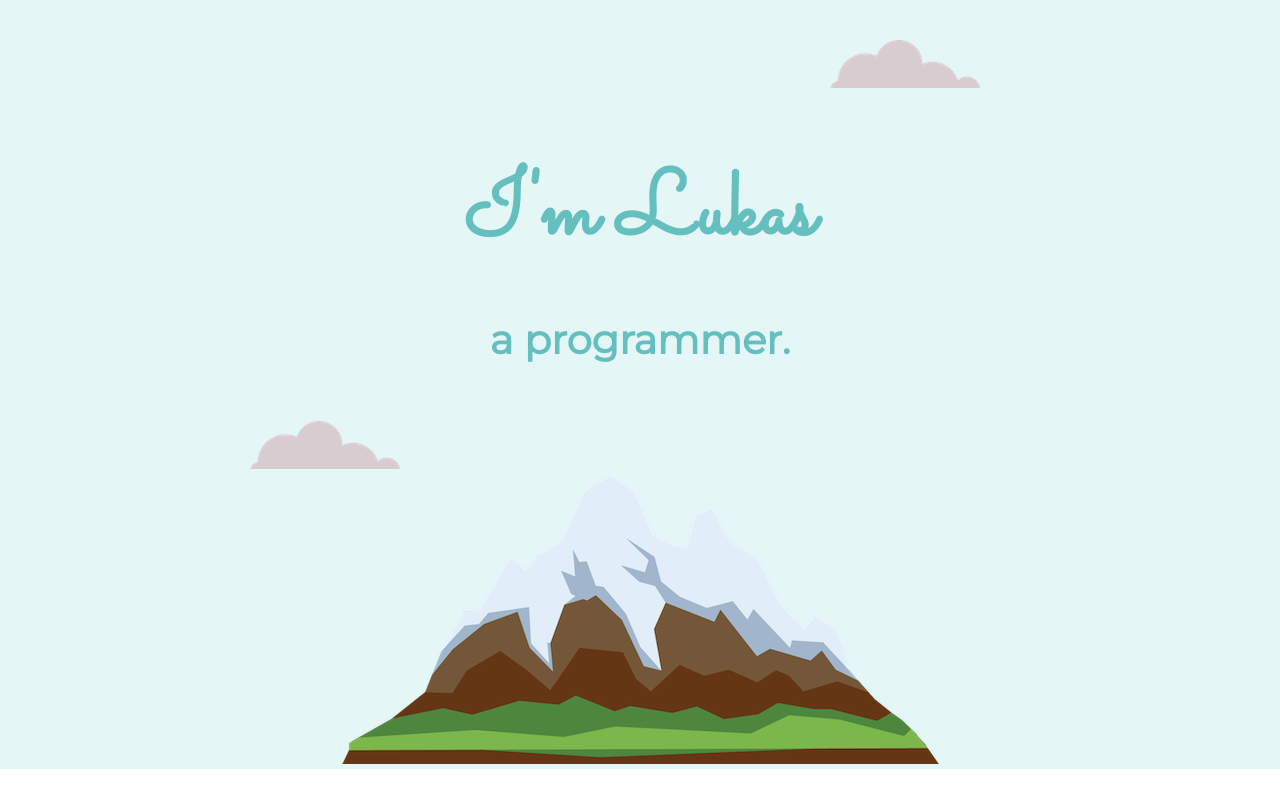
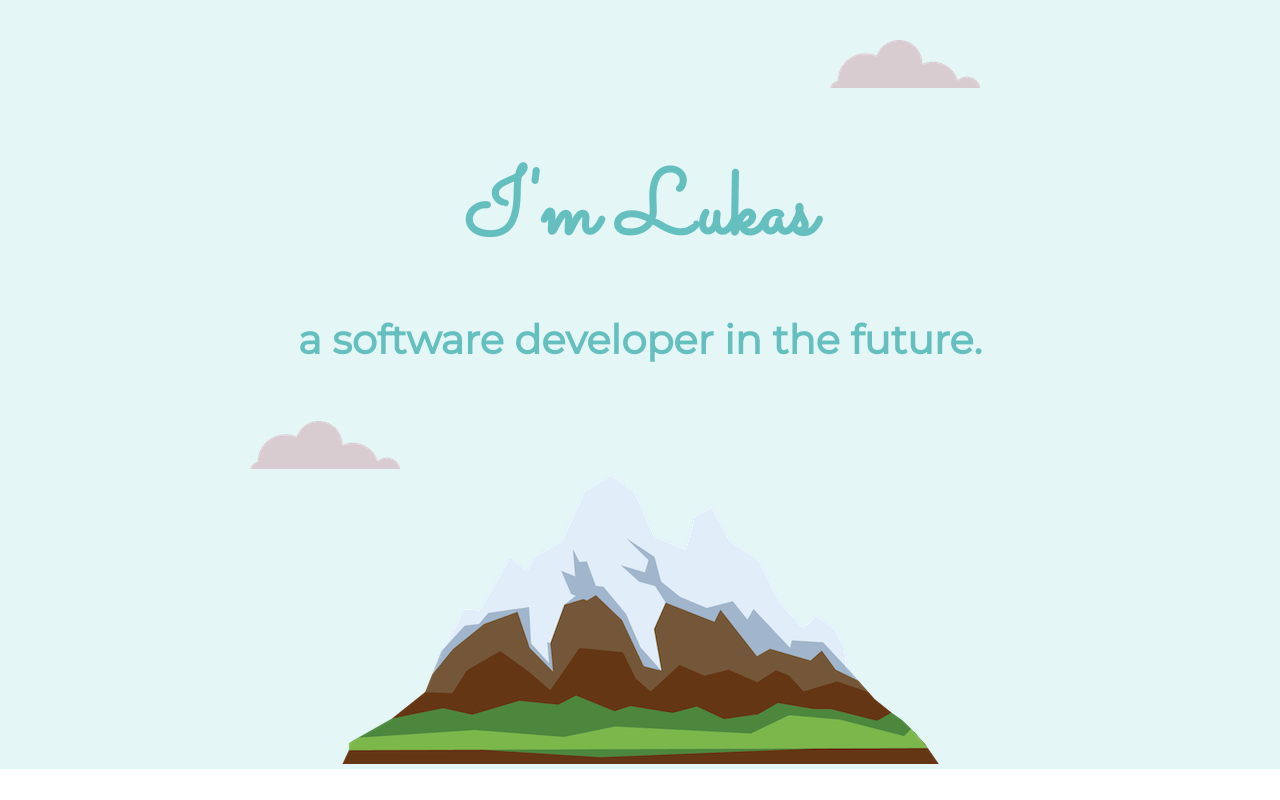
Before and after one commit to LukasKri/html-css-cv, a plain HTML site: page index.html in a window 1280 px wide. Shown: the top 800 px of the page. Drawn offline with Linux system fonts and the light colour scheme.

Commit message:
updated text

```diff
--- a/index.html
+++ b/index.html
@@ -15,7 +15,7 @@
   <div class="top-container">
     <img class="top-cloud" src="images/cloud.png" alt="cloud-img">
     <h1>I'm Lukas</h1>
-    <h2>a programmer.</h2>
+    <h2>a software developer in the future.</h2>
     <img class="bottom-cloud" src="images/cloud.png" alt="cloud-img">
     <img src="images/mountain.png" alt="mountain-img">
   </div>
```
